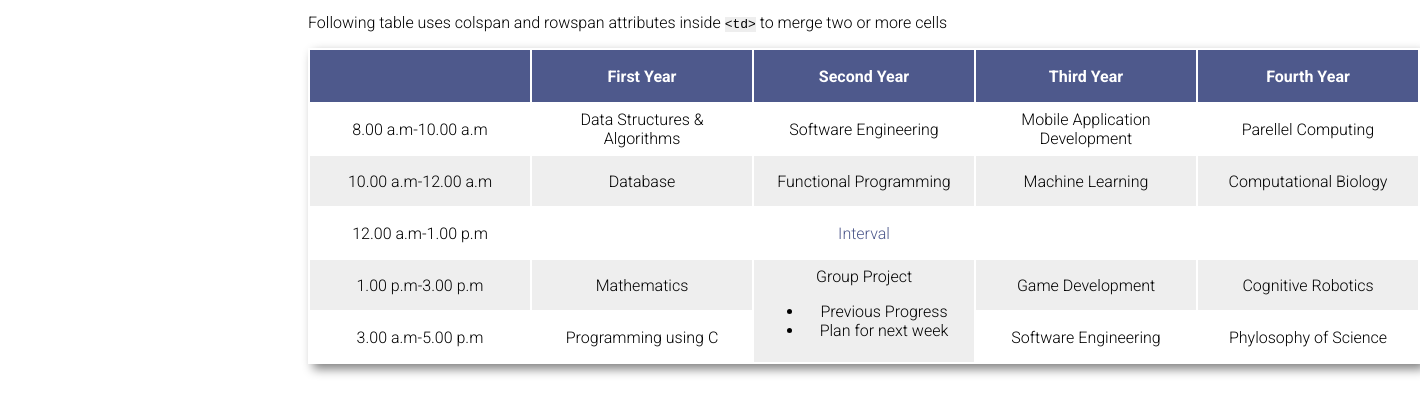
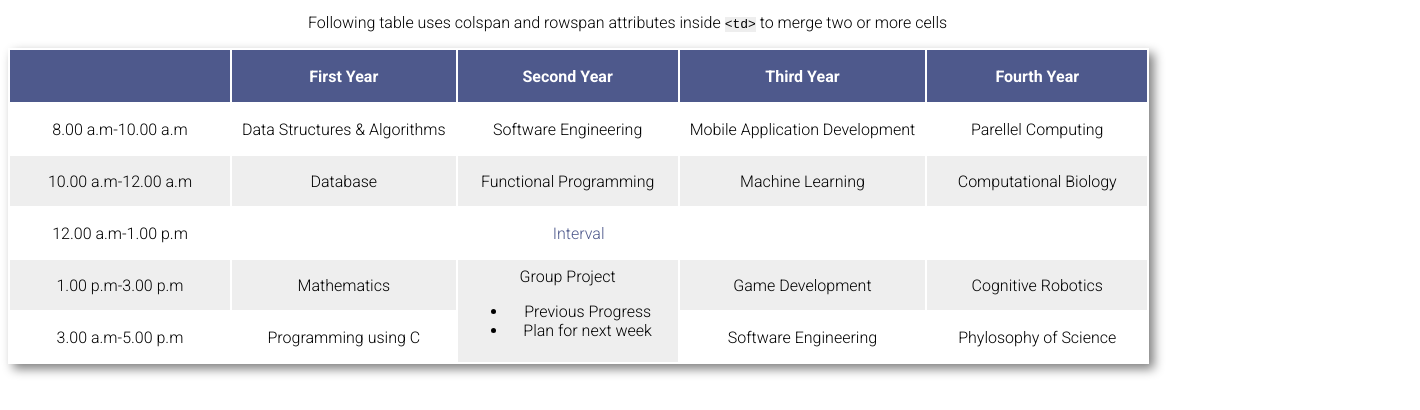
Before and after one commit to RaveFX/reidcon, a plain HTML site: page index.html in a window 1280 px wide. Shown: the part 617-1027 px from the top of the page, 1420 px wide, since content can reach past the window. Drawn offline with Linux system fonts and the light colour scheme.

Commit message:
Update style.css

```diff
--- a/style.css
+++ b/style.css
@@ -94,7 +94,7 @@ html, body {
   .toptable {
     float: center;
     margin-top: 0px;
-    margin-left: 300px;
+    margin-left: 0px;
     padding-bottom: 0px;
     box-shadow: 5px 5px 10px grey ;
 
```
